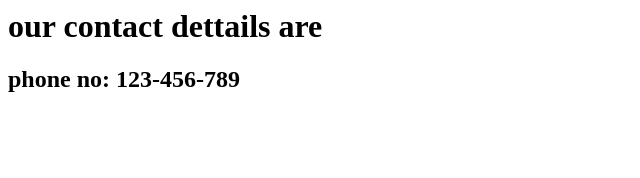
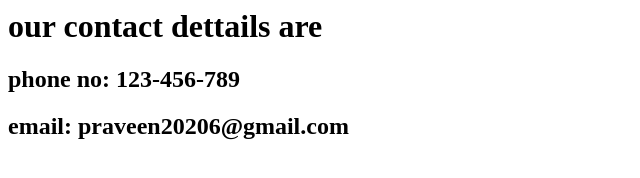
Before and after one commit to praveen9177496079/demorepo, a plain HTML site: page index.html in a window 1280 px wide. Shown: the whole page, without its empty margins (0-640 px from the left). Drawn offline with Linux system fonts and the light colour scheme.

Commit message:
added index.html to email file

```diff
--- a/index.html
+++ b/index.html
@@ -1,2 +1,3 @@
 <h1> our contact dettails are </h1>
 <h2> phone no: 123-456-789 </h1>
+<h2> email: praveen20206@gmail.com </h2>
```
